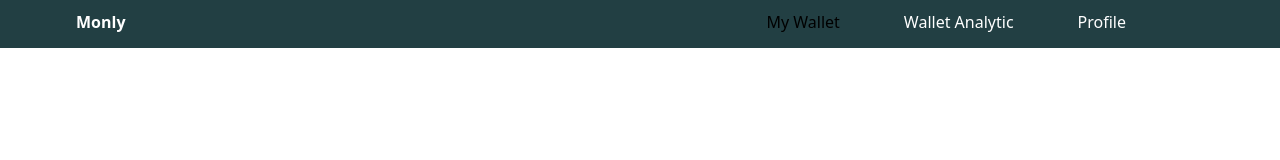
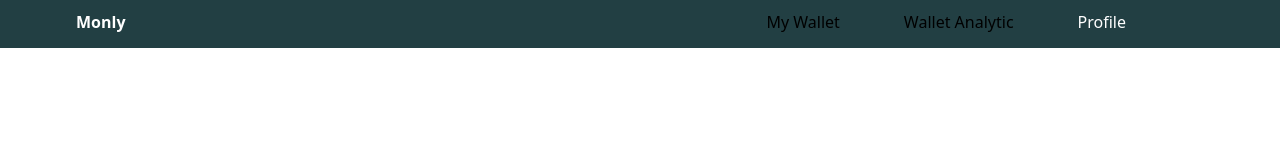
Before and after one commit to pear603/InnovationApp, a React (Vite) app: page / in a window 1280 px wide. Shown: the top 160 px of the page. Built offline with nearby package versions, Linux system fonts and the light colour scheme.

Commit message:
Add WalletAnalytic Page

```diff
--- a/src/App.jsx
+++ b/src/App.jsx
@@ -6,6 +6,7 @@ import { Routes, Route } from "react-router-dom";
 import Nav from "./components/Nav.jsx";
 import Home from "./pages/Home.jsx";
 import AddWallet from "./pages/AddWallet.jsx";
+import WalletAnalytic from "./pages/WalletAnalytic.jsx";
 
 function App() {
   const [count, setCount] = useState(0);
@@ -17,6 +18,7 @@ function App() {
         <Routes>
           <Route path="/" element={<Home />}></Route>
           <Route path="/wallet" element={<AddWallet />}></Route>
+          <Route path="/walletanalytic" element={<WalletAnalytic />}></Route>
         </Routes>
       </main>
     </div>
--- a/src/components/Nav.jsx
+++ b/src/components/Nav.jsx
@@ -13,9 +13,7 @@ function Nav() {
               <Link to="/wallet">My Wallet</Link>
             </li>
             <li>
-              <a href="#" className="text-white">
-                Wallet Analytic
-              </a>
+              <Link to="/walletanalytic">Wallet Analytic</Link>
             </li>
             <li>
               <a href="#" className="text-white  ">
```
